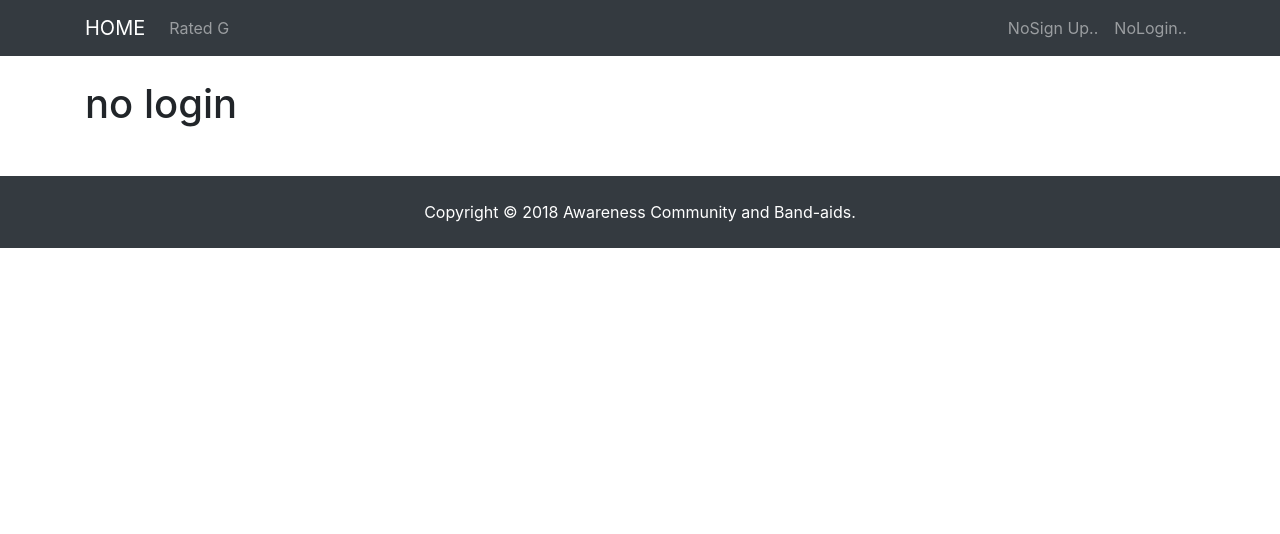
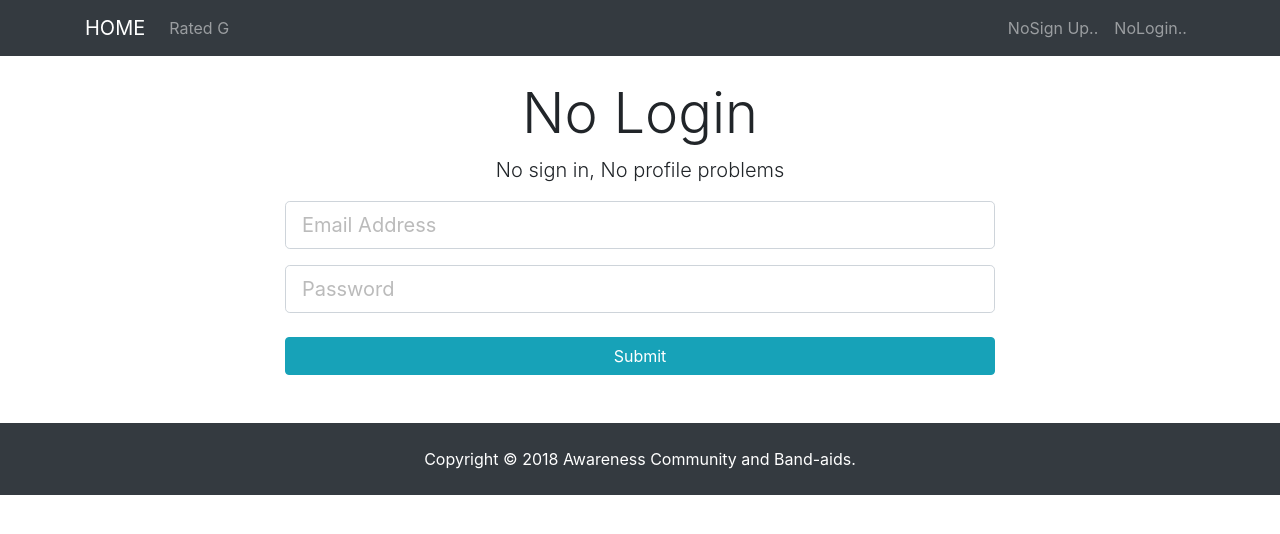
Before and after one commit to thefutureseer/socialConnector, a React (Create React App) app in the folder client/: page /Login in a window 1280 px wide. Shown: the top 534 px of the page. Built offline with nearby package versions, Linux system fonts and the light colour scheme.

Commit message:
add login

```diff
--- a/client/src/components/auth/Login.js
+++ b/client/src/components/auth/Login.js
@@ -1,10 +1,64 @@
 import React, { Component } from 'react';
 
 class Login extends Component {
+  constructor() {
+    super();
+    this.state = {
+      email:"",
+      password:"",
+      errors:{}
+    };
+    this.onChange = this.onChange.bind(this);
+    this.onSubmit = this.onSubmit.bind(this);
+  }
+    onChange(e) {
+      this.setState({[e.target.name]: e.target.value});
+    }
+    onSubmit(e) {
+      e.preventDefault();
+
+      const user = {
+        email: this.state.email,
+        password: this.state.password
+      };
+      console.log(user);
+    }
+
   render() {
     return (
-      <div>
-       <h1>no login</h1>
+      <div className="login">
+       <div className="container">
+        <div className="row">
+         <div className="col-md-8 m-auto">
+          <h1 className="display-4 text-center">No Login</h1>
+          <p className="lead text-center">No sign in, No profile problems</p>
+          <form onSubmit={this.onSubmit}>
+           <div className="form-group">
+            <input
+              type="email"
+              className="form-control form-control-lg"
+              placeholder="Email Address"
+              name="email"
+              value={this.state.email}
+              onChange={this.onChange}
+            />
+
+           </div>
+           <div className="form-group">
+            <input
+              type="password"
+              className="form-control form-control-lg"
+              placeholder="Password"
+              name="password"
+              value={this.state.password}
+              onChange={this.onChange}
+            />
+           </div>
+           <input type="submit" className="btn btn-info btn-block mt-4" />
+          </form>
+         </div>
+        </div>
+       </div>
       </div>
     );
   }
```
